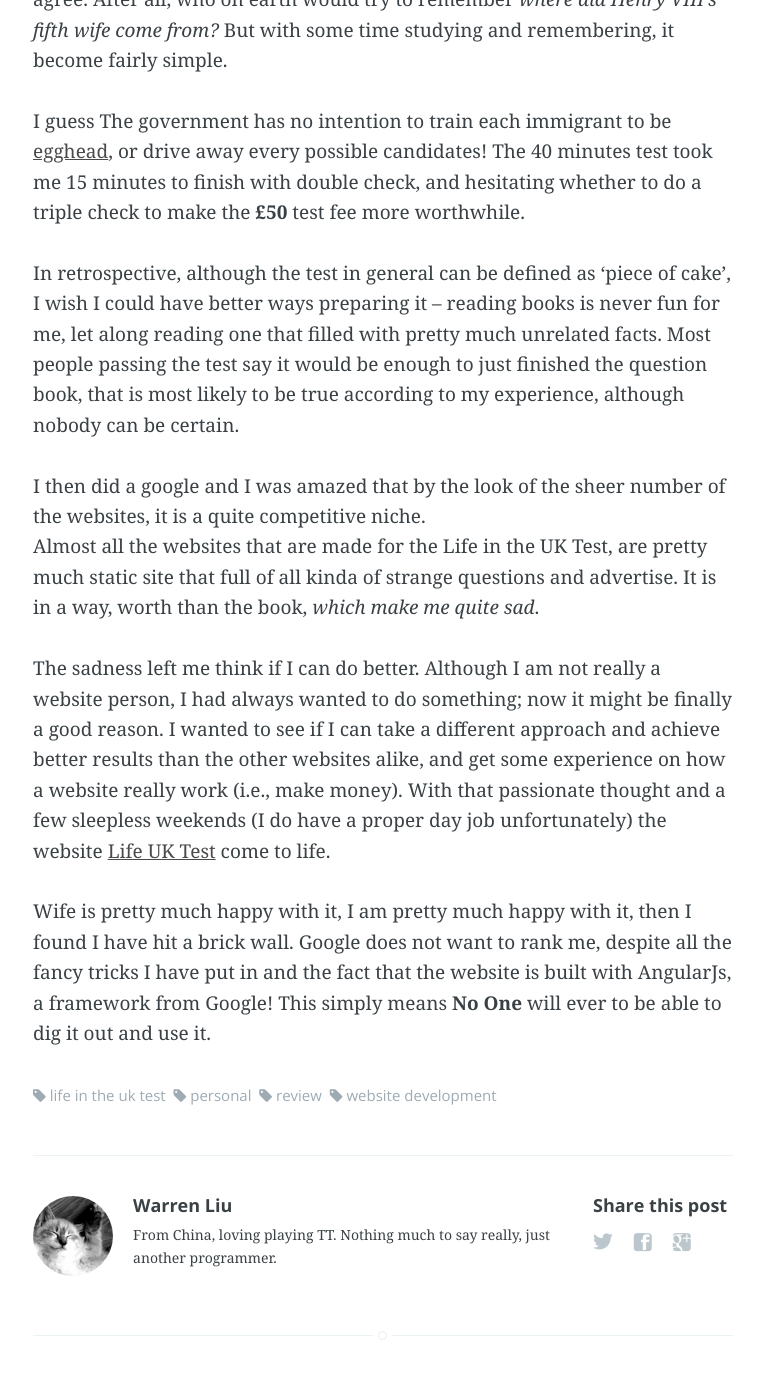
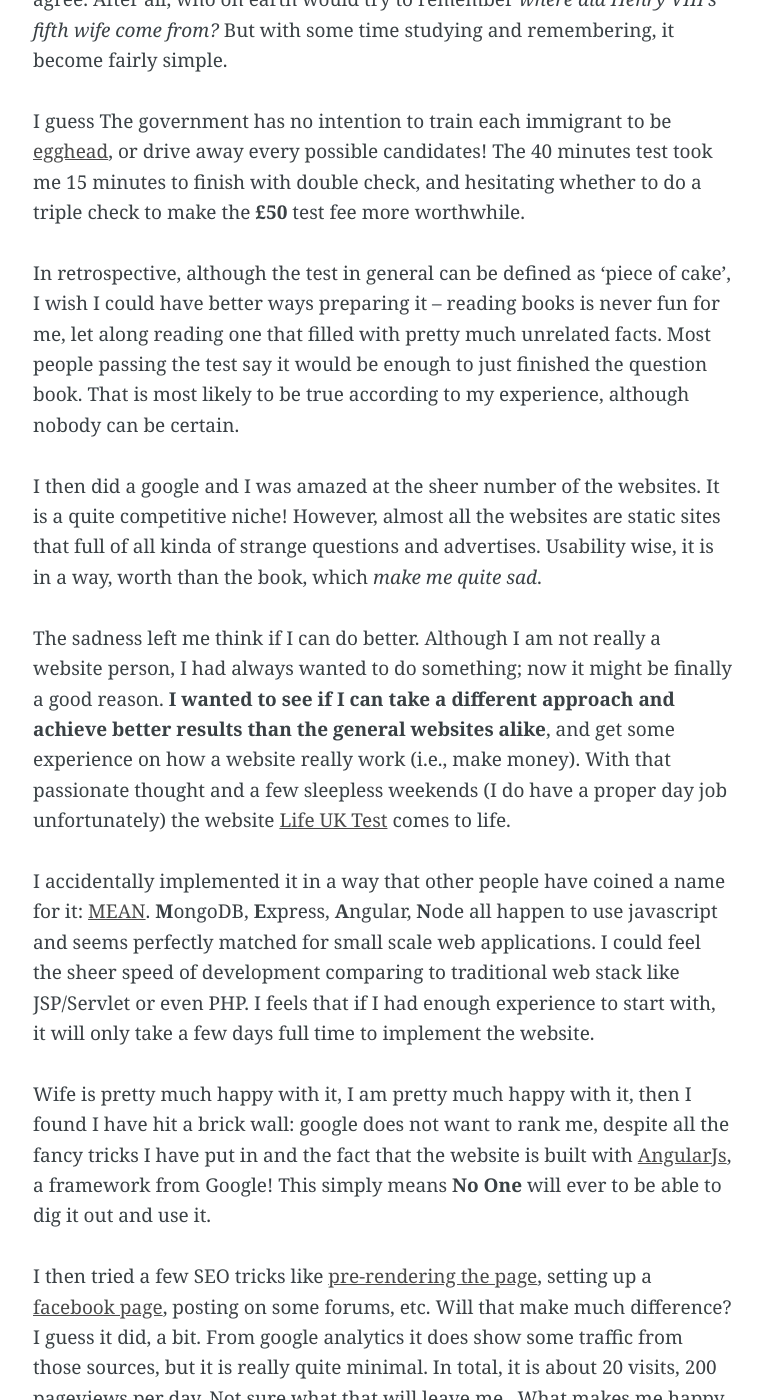
Before and after one commit to wudong/wudong.github.io, a Jekyll site: the page built from _posts/2014-06-15-life-in-the-uk-test.md, in a window 1280 px wide and 1400 px high, scrolled down 365 px. Shown: the whole window, without its empty margins (257-1021 px from the left). Built offline with Jekyll 4.4.1, drawn with Linux system fonts in a browser that asks for light colours; nearby versions of some CDN libraries; Markdown is read by kramdown in place of the engine named in the settings; comment, search, counter and statistics services are not loaded; some of the changed text lies outside the part shown.

Commit message:
finish the first blog.

```diff
--- a/_posts/2014-06-15-life-in-the-uk-test.md
+++ b/_posts/2014-06-15-life-in-the-uk-test.md
@@ -29,24 +29,42 @@
 In retrospective, although the test in general can be defined as 'piece of cake',
 I wish I could have better ways preparing it -- reading books is never fun for me, let
 along reading one that filled with pretty much unrelated facts. Most people
-passing the test say it would be enough to just finished the question book, that
+passing the test say it would be enough to just finished the question book. That
 is most likely to be true according to my experience, although nobody can be certain.
 
-I then did a google and  I was amazed that
-by the look of the sheer number of the websites, it is a quite competitive niche.
-Almost all the websites that are made for the Life in the UK Test,
-are pretty much static site that full of all kinda of strange questions and advertise.
-It is in a way, worth than the book, _which make me quite sad_.
+I then did a google and  I was amazed at the sheer number of the websites.
+It is a quite competitive niche!
+However, almost all the websites are static sites that full of all kinda of strange questions
+and advertises. Usability wise, it is in a way, worth than the book, which _make me quite sad_.
 
 The sadness left me think if I can do better. Although I am not really
 a website person, I had always wanted to do something; now it might be finally a good reason.
-I wanted to see if I can take a different approach and achieve better results than
-the other websites alike, and get some experience on how a website
+**I wanted to see if I can take a different approach and achieve better results than
+the general websites alike**, and get some experience on how a website
 really work (i.e., make money).
 With that passionate thought and a few sleepless weekends (I do have a proper day job unfortunately)
-the website [Life UK Test](http://www.testlifeinuk.com) come to life.
+the website [Life UK Test](http://www.testlifeinuk.com) comes to life.
+
+I accidentally implemented it in a way that other people have coined a name for it: [MEAN](http://mean.io).
+**M**ongoDB, **E**xpress, **A**ngular, **N**ode all happen to use javascript and seems perfectly matched
+for small scale web applications. I could feel the sheer speed of development comparing to
+traditional web stack like JSP/Servlet or even PHP. I feels that if I had enough experience
+to start with, it will only take a few days full time to implement the website.
 
 Wife is pretty much happy with it, I am pretty much happy with it, then I found
-I have hit a brick wall. Google does not want to rank me, despite all the fancy
-tricks I have put in and the fact that the website is built with AngularJs, a framework from Google!
+I have hit a brick wall: google does not want to rank me, despite all the fancy
+tricks I have put in and the fact that the website is built with [AngularJs](https://angularjs.org/),
+a framework from Google!
 This simply means **No One** will ever to be able to dig it out and use it.
+
+I then tried a few SEO tricks like [pre-rendering the page](http://prerender.io), setting up a
+[facebook page](http://www.facebook.com/testlifeinuk), posting on some forums, etc. Will that make much
+difference? I guess it did, a bit. From google analytics it does show some traffic
+from those sources, but it is really quite minimal. In total, it is about 20 visits, 200 pageviews per day.
+Not sure what that will leave me..
+What makes me happy is that the [bounce rate](http://en.wikipedia.org/wiki/Bounce_rate) is really low,
+which means people do like to use when they find it.
+
+So in the end, after all the efforts, it is more or less a failed project. But I do learn a lot.
+Next time, will I do things differently? Maybe, maybe not. I really like the way it is currently implemented.
+Maybe next time google is smart enough to figure it is a good website :)
```
